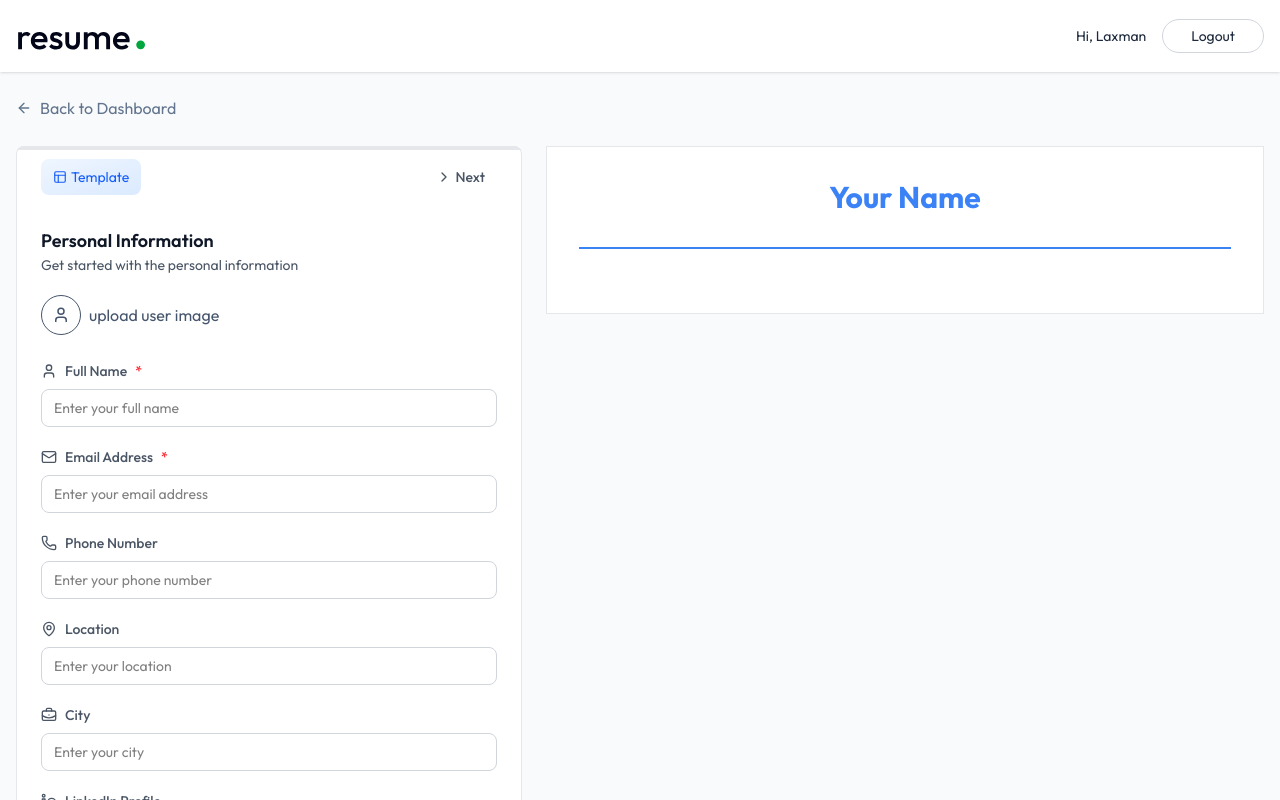
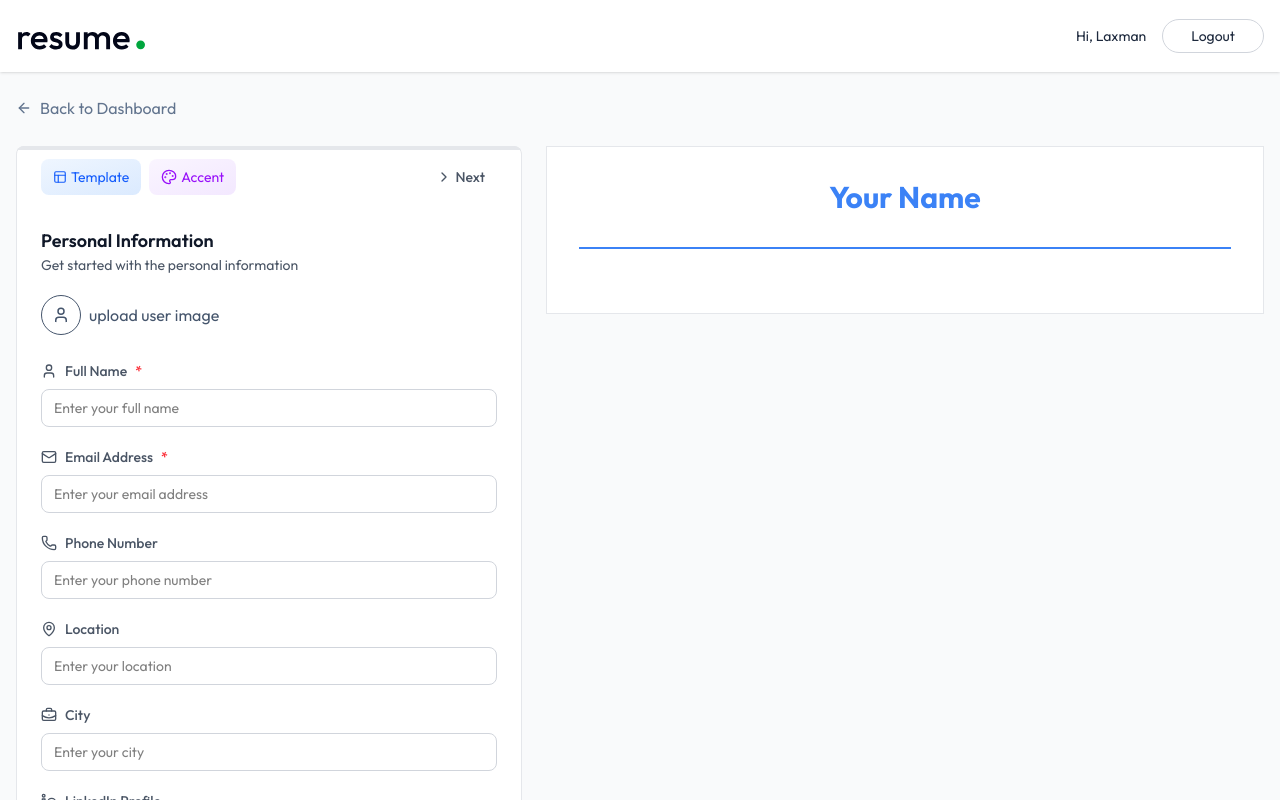
Before and after one commit to laxman-thedev/AI-Resume-Builder-App, a React (Vite) app in the folder client/: page /app/builder/1 in a window 1280 px wide. Shown: the top 800 px of the page. Built offline with nearby package versions, Linux system fonts and the light colour scheme.

Commit message:
client(feat): mount ColorPicker component to ResumeBuilder page

```diff
--- a/client/src/pages/ResumeBuilder.jsx
+++ b/client/src/pages/ResumeBuilder.jsx
@@ -5,6 +5,7 @@
 import { dummyResumeData } from '../assets/assets'
 import ResumePreview from '../components/ResumePreview'
 import TemplateSelector from '../components/TemplateSelector'
+import ColorPicker from '../components/ColorPicker'
 
 const ResumeBuilder = () => {
 
@@ -75,6 +76,8 @@
 
                             <div className='flex items-center gap-2'>
                                 <TemplateSelector selectedTemplate={resumeData.template} onChange={(template)=> setResumeData((prev => ({ ...prev, template: template })))} />
+
+                                <ColorPicker selectedColor={resumeData.accent_color} onChange={(color) => setResumeData((prev) => ({ ...prev, accent_color: color }))} />
                             </div>
 
                             <div className='flex items-center'>
```
